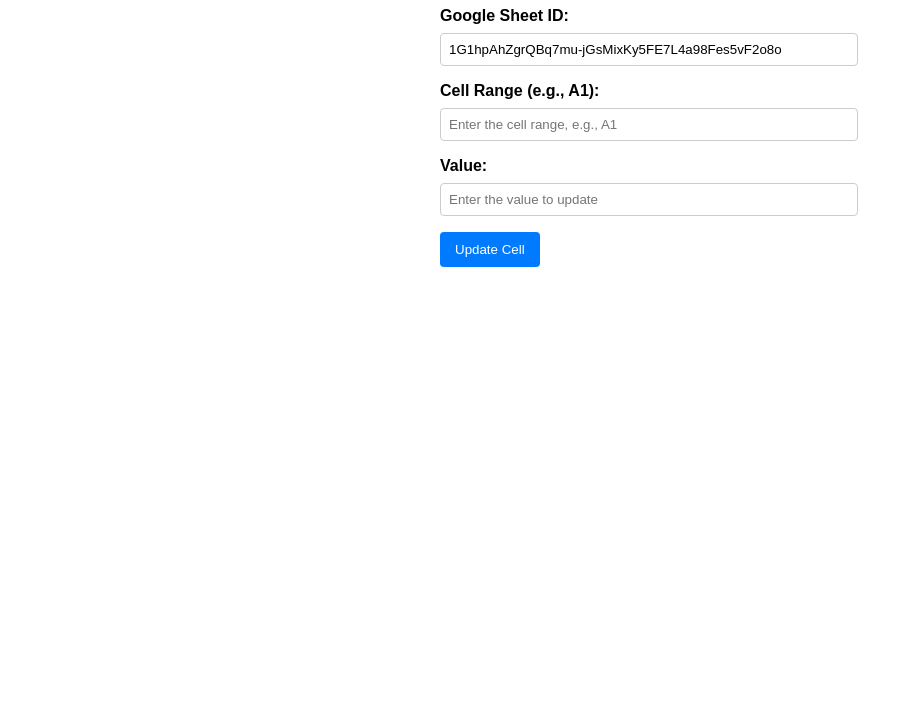
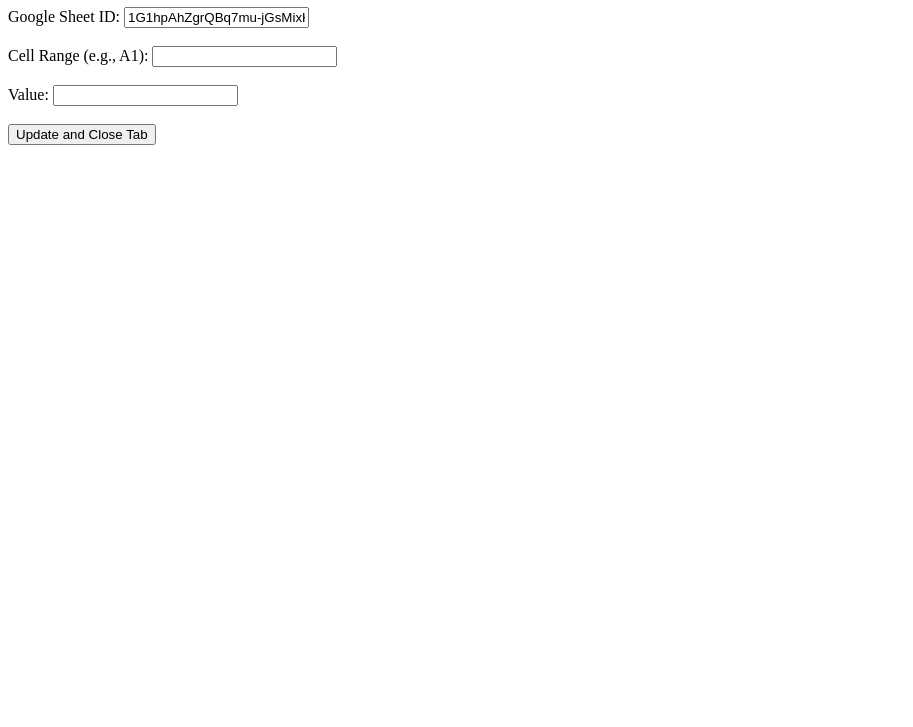
Before and after one commit to bpecd/bpecd, a plain HTML site: page index.html in a window 1280 px wide. Shown: the part 73-800 px from the top of the page, without its empty margins (0-913 px from the left). Drawn offline with Linux system fonts and the light colour scheme.

Commit message:
Update index.html

```diff
--- a/index.html
+++ b/index.html
@@ -3,110 +3,52 @@
 <head>
   <meta charset="UTF-8">
   <meta name="viewport" content="width=device-width, initial-scale=1.0">
-  <title>Update Google Sheet Cell</title>
-  <style>
-    body {
-      font-family: Arial, sans-serif;
-      margin: 20px;
-    }
-    h1 {
-      color: #333;
-    }
-    form {
-      max-width: 400px;
-      margin: 0 auto;
-    }
-    label {
-      display: block;
-      margin-bottom: 8px;
-      font-weight: bold;
-    }
-    input {
-      width: 100%;
-      padding: 8px;
-      margin-bottom: 16px;
-      border: 1px solid #ccc;
-      border-radius: 4px;
-    }
-    button {
-      background-color: #007BFF;
-      color: #fff;
-      border: none;
-      padding: 10px 15px;
-      cursor: pointer;
-      border-radius: 4px;
-    }
-    button:hover {
-      background-color: #0056b3;
-    }
-    #result {
-      margin-top: 20px;
-      font-weight: bold;
-    }
-  </style>
+  <title>Update Google Sheet from External Site</title>
 </head>
 <body>
-  <h1>Update Sheet Cell</h1>
-  <form id="updateForm">
-    <label for="sheetId">Google Sheet ID:</label>
-    <input type="text" id="sheetId" value="1G1hpAhZgrQBq7mu-jGsMixKy5FE7L4a98Fes5vF2o8o" required>
+  <h1>Update Google Sheet Cell</h1>
 
-    <label for="cellRange">Cell Range (e.g., A1):</label>
-    <input type="text" id="cellRange" placeholder="Enter the cell range, e.g., A1" required>
+  <label for="sheetId">Google Sheet ID:</label>
+  <input type="text" id="sheetId" value="1G1hpAhZgrQBq7mu-jGsMixKy5FE7L4a98Fes5vF2o8o" required><br><br>
 
-    <label for="cellValue">Value:</label>
-    <input type="text" id="cellValue" placeholder="Enter the value to update" required>
+  <label for="cellRange">Cell Range (e.g., A1):</label>
+  <input type="text" id="cellRange" required><br><br>
 
-    <button type="submit">Update Cell</button>
-  </form>
+  <label for="cellValue">Value:</label>
+  <input type="text" id="cellValue" required><br><br>
 
-  <p id="result" style="color: green;"></p>
+  <button onclick="updateSheetAndClose()">Update and Close Tab</button>
 
   <script>
-    const form = document.getElementById('updateForm');
-    const result = document.getElementById('result');
+    async function updateSheetAndClose() {
+      const sheetId = document.getElementById('sheetId').value.trim();
+      const range = document.getElementById('cellRange').value;
+      const value = document.getElementById('cellValue').value;
 
-    form.addEventListener('submit', async (e) => {
-      e.preventDefault();
-
-      const sheetId = document.getElementById('sheetId').value.trim();
-      const range = document.getElementById('cellRange').value.trim();
-      const value = document.getElementById('cellValue').value.trim();
-
-      // Clear previous result message
-      result.textContent = '';
-      result.style.color = 'blue';
-      result.textContent = 'Updating...';
+      const url = 'https://script.google.com/macros/s/AKfycbzFgT_ZdWQRwP6jTUXoKDI2AuuJnmfDLpxW9uMn-UO9j52k9uFXBqWhR935nVWbymGq/exec'; // Replace with your script URL
 
       try {
-        // The URL of your Google Apps Script Web App
-        const url = 'https://script.google.com/macros/s/AKfycbzFgT_ZdWQRwP6jTUXoKDI2AuuJnmfDLpxW9uMn-UO9j52k9uFXBqWhR935nVWbymGq/exec';
-
         const response = await fetch(url, {
           method: 'POST',
           headers: { 'Content-Type': 'application/json' },
-          body: JSON.stringify({ sheetId, range, value }),
+          body: JSON.stringify({ sheetId, range, value })
         });
 
-        if (!response.ok) {
-          throw new Error(`HTTP error! Status: ${response.status}`);
-        }
+        const result = await response.json();
 
-        const data = await response.json();
-
-        if (data.status === 'success') {
-          result.style.color = 'green';
-          result.textContent = data.message;
+        if (result.status === 'success') {
+          alert(result.message); // Show success message
+          // Close the tab after a 3-second delay
+          setTimeout(() => {
+            window.close();
+          }, 3000);
         } else {
-          result.style.color = 'red';
-          result.textContent = `Error: ${data.message}`;
+          alert(`Error: ${result.message}`);
         }
       } catch (error) {
-        console.error("Error during fetch:", error);
-        result.style.color = 'red';
-        result.textContent = `Error: ${error.message}`;
+        alert(`Error: ${error.message}`);
       }
-    });
+    }
   </script>
 </body>
 </html>
```
